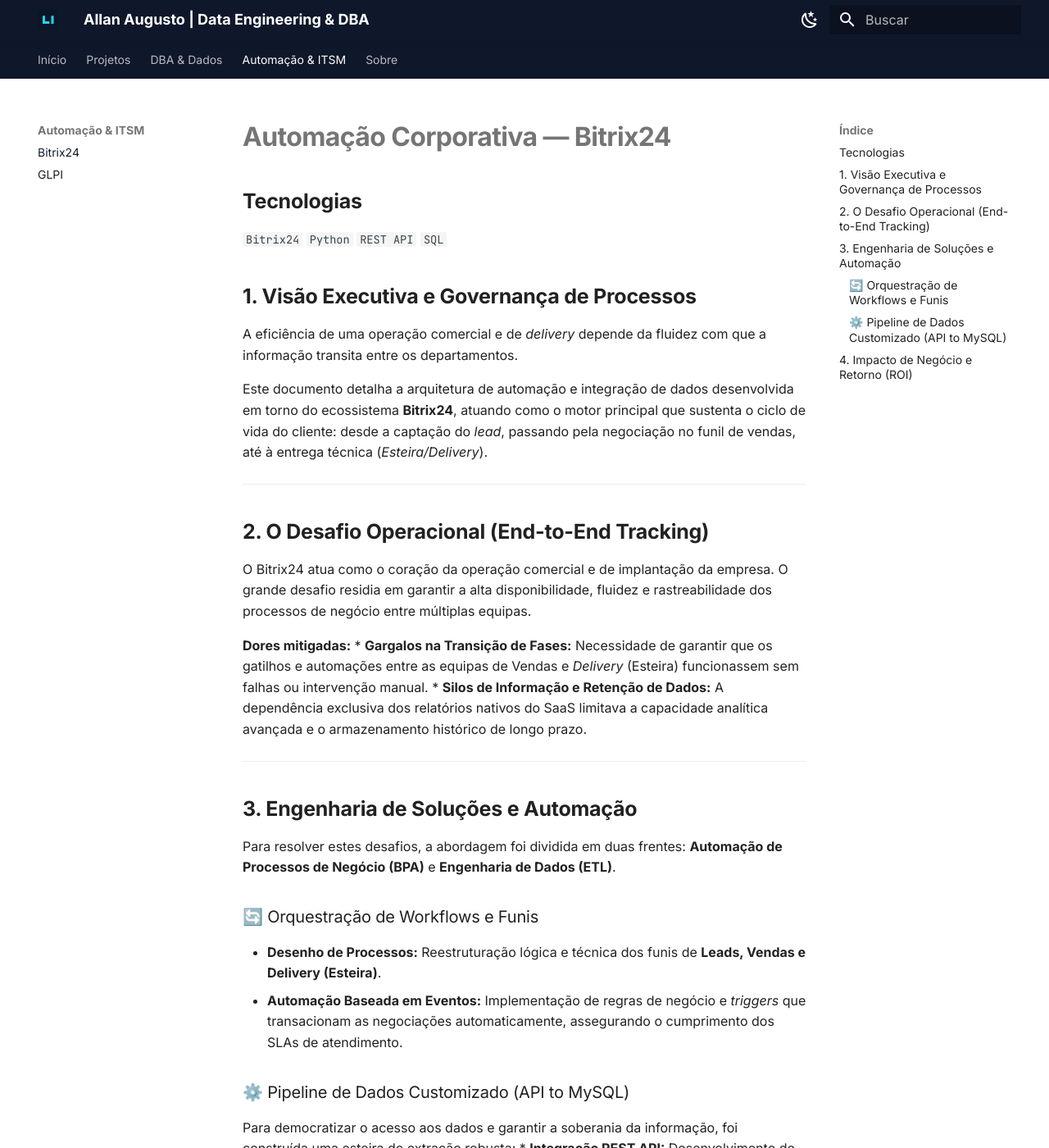
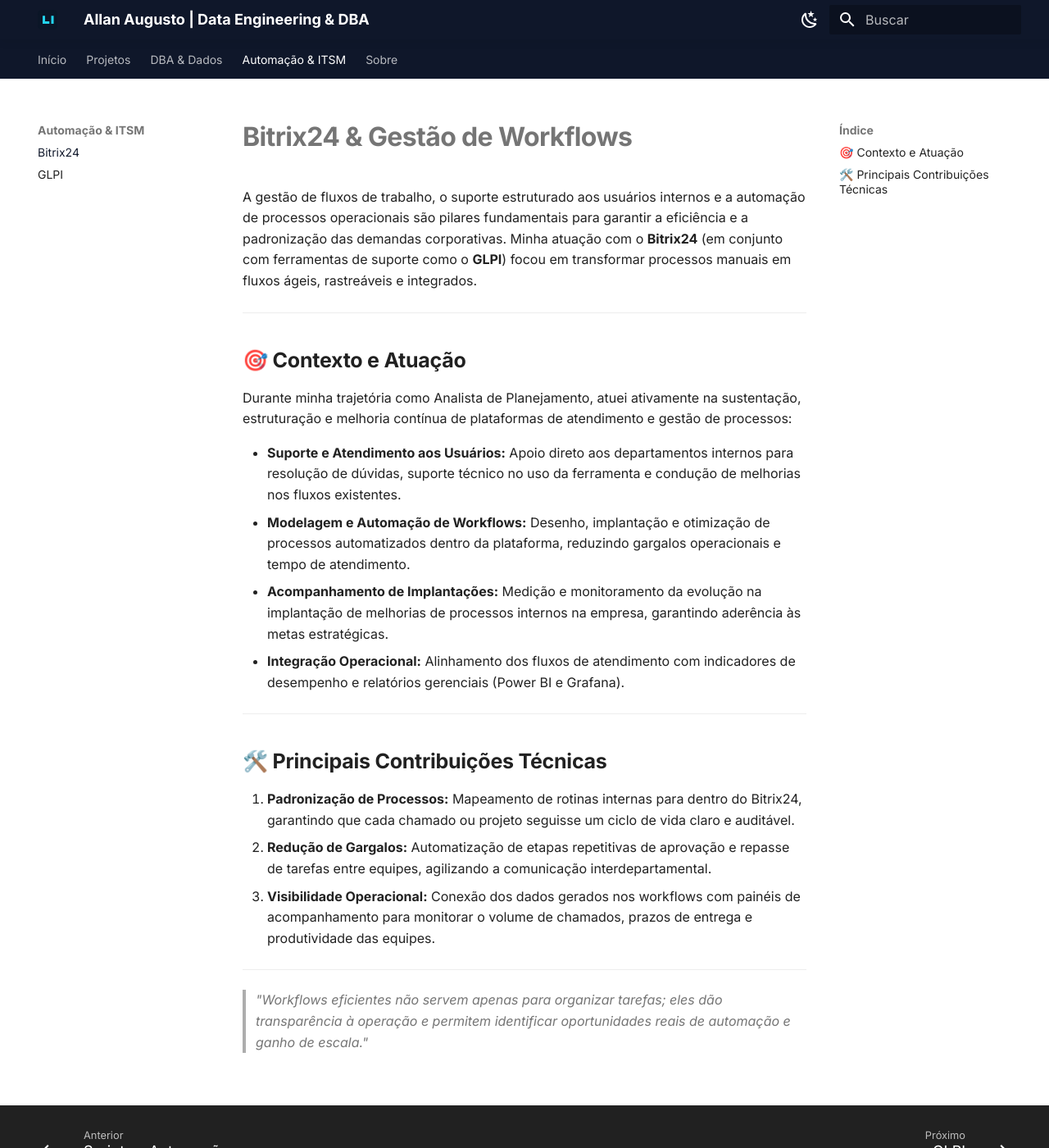
Before and after one commit to Allanao88/portfolio-docs, an MkDocs documentation site: the page built from docs/crm/bitrix24.md, in a window 1280 px wide and 1400 px high. Shown: the whole window at 82% size. Built offline with MkDocs 1.6.1 and Material for MkDocs 9.7.7, drawn with Linux system fonts in a browser that asks for light colours; some of the changed text lies outside the part shown.

Commit message:
Revise Bitrix24 documentation for clarity and updates
Updated the document to reflect changes in the structure and content related to Bitrix24 and workflow management, including new sections and improved clarity on operational challenges and technical contributions.

```diff
--- a/docs/crm/bitrix24.md
+++ b/docs/crm/bitrix24.md
@@ -1,46 +1,26 @@
-# Automação Corporativa — Bitrix24
+# Bitrix24 & Gestão de Workflows
 
-## Tecnologias
-
-`Bitrix24` `Python` `REST API` `SQL`
-
-## 1. Visão Executiva e Governança de Processos
-
-A eficiência de uma operação comercial e de *delivery* depende da fluidez com que a informação transita entre os departamentos.
-
-Este documento detalha a arquitetura de automação e integração de dados desenvolvida em torno do ecossistema **Bitrix24**, atuando como o motor principal que sustenta o ciclo de vida do cliente: desde a captação do *lead*, passando pela negociação no funil de vendas, até à entrega técnica (*Esteira/Delivery*).
+A gestão de fluxos de trabalho, o suporte estruturado aos usuários internos e a automação de processos operacionais são pilares fundamentais para garantir a eficiência e a padronização das demandas corporativas. Minha atuação com o **Bitrix24** (em conjunto com ferramentas de suporte como o **GLPI**) focou em transformar processos manuais em fluxos ágeis, rastreáveis e integrados.
 
 ---
 
-## 2. O Desafio Operacional (End-to-End Tracking)
+## 🎯 Contexto e Atuação
 
-O Bitrix24 atua como o coração da operação comercial e de implantação da empresa. O grande desafio residia em garantir a alta disponibilidade, fluidez e rastreabilidade dos processos de negócio entre múltiplas equipas.
+Durante minha trajetória como Analista de Planejamento, atuei ativamente na sustentação, estruturação e melhoria contínua de plataformas de atendimento e gestão de processos:
 
-**Dores mitigadas:**
-* **Gargalos na Transição de Fases:** Necessidade de garantir que os gatilhos e automações entre as equipas de Vendas e *Delivery* (Esteira) funcionassem sem falhas ou intervenção manual.
-* **Silos de Informação e Retenção de Dados:** A dependência exclusiva dos relatórios nativos do SaaS limitava a capacidade analítica avançada e o armazenamento histórico de longo prazo.
+* **Suporte e Atendimento aos Usuários:** Apoio direto aos departamentos internos para resolução de dúvidas, suporte técnico no uso da ferramenta e condução de melhorias nos fluxos existentes.
+* **Modelagem e Automação de Workflows:** Desenho, implantação e otimização de processos automatizados dentro da plataforma, reduzindo gargalos operacionais e tempo de atendimento.
+* **Acompanhamento de Implantações:** Medição e monitoramento da evolução na implantação de melhorias de processos internos na empresa, garantindo aderência às metas estratégicas.
+* **Integração Operacional:** Alinhamento dos fluxos de atendimento com indicadores de desempenho e relatórios gerenciais (Power BI e Grafana).
 
 ---
 
-## 3. Engenharia de Soluções e Automação
+## 🛠️ Principais Contribuições Técnicas
 
-Para resolver estes desafios, a abordagem foi dividida em duas frentes: **Automação de Processos de Negócio (BPA)** e **Engenharia de Dados (ETL)**.
-
-### 🔄 Orquestração de Workflows e Funis
-* **Desenho de Processos:** Reestruturação lógica e técnica dos funis de **Leads, Vendas e Delivery (Esteira)**.
-* **Automação Baseada em Eventos:** Implementação de regras de negócio e *triggers* que transacionam as negociações automaticamente, assegurando o cumprimento dos SLAs de atendimento.
-
-### ⚙️ Pipeline de Dados Customizado (API to MySQL)
-Para democratizar o acesso aos dados e garantir a soberania da informação, foi construída uma esteira de extração robusta:
-* **Integração REST API:** Desenvolvimento de *scripts* em Python focados no consumo massivo, paginação e tratamento de *rate limits* das APIs do Bitrix24.
-* **Persistência Relacional:** Todo o histórico de interações, alterações de *status* e campos dinâmicos são extraídos, tipados e persistidos numa base de dados relacional **MySQL**.
+1. **Padronização de Processos:** Mapeamento de rotinas internas para dentro do Bitrix24, garantindo que cada chamado ou projeto seguisse um ciclo de vida claro e auditável.
+2. **Redução de Gargalos:** Automatização de etapas repetitivas de aprovação e repasse de tarefas entre equipes, agilizando a comunicação interdepartamental.
+3. **Visibilidade Operacional:** Conexão dos dados gerados nos workflows com painéis de acompanhamento para monitorar o volume de chamados, prazos de entrega e produtividade das equipes.
 
 ---
 
-## 4. Impacto de Negócio e Retorno (ROI)
-
-A combinação de fluxos nativos otimizados com uma engenharia de dados customizada gerou um impacto arquitetural transformacional:
-
-* **Soberania de Dados (Desde 2023):** O *pipeline* em Python garantiu a consolidação, em base de dados própria (MySQL), de **todo o histórico de negociações e movimentações de funis desde 2023**.
-* **Otimização de Custos:** A infraestrutura desenvolvida entregou nível de rastreabilidade de *Enterprise Data Warehouse* com o menor custo de licenciamento possível, consolidando dados fora do CRM.
-* **Habilitação Analítica (Data-Driven):** Com os dados estruturados no MySQL, o ambiente ficou perfeitamente integrado à *stack* de BI, permitindo o cruzamento da performance comercial com as métricas de esforço da engenharia.
+> *"Workflows eficientes não servem apenas para organizar tarefas; eles dão transparência à operação e permitem identificar oportunidades reais de automação e ganho de escala."*
```
